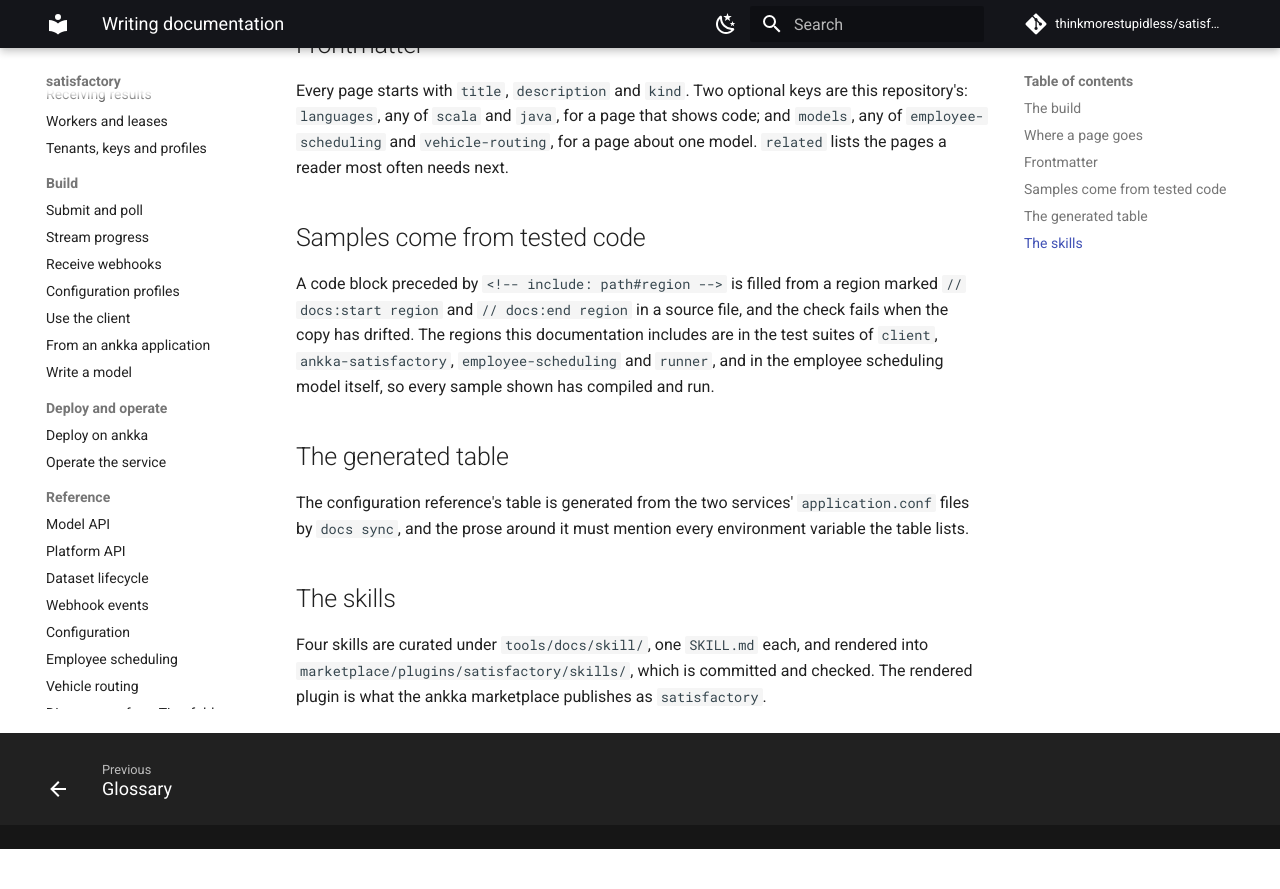
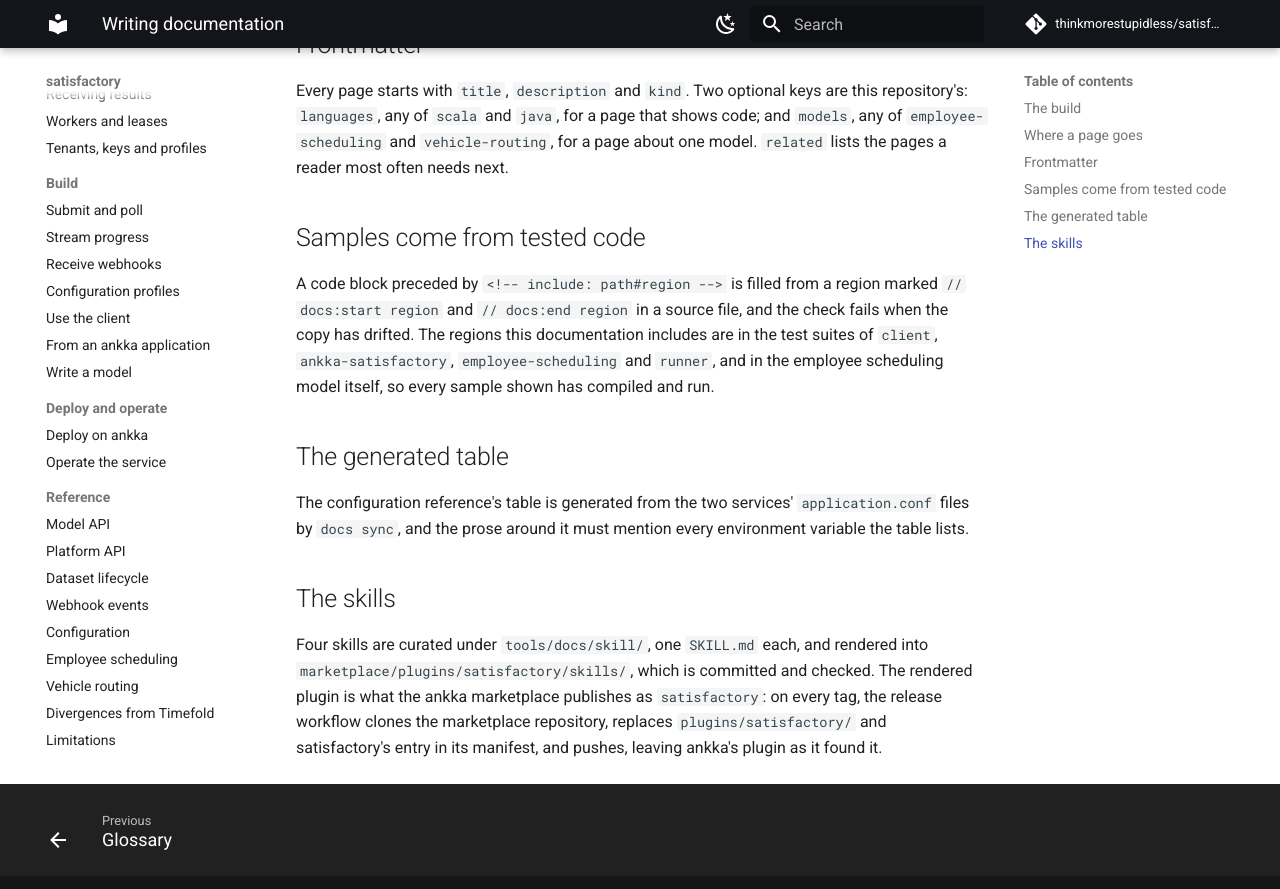
Before and after one commit to thinkmorestupidless/satisfactory, an MkDocs documentation site: the page built from docs/contributing/documentation.md, in a window 1280 px wide and 900 px high, scrolled down 1126 px. Shown: the top 889 px of the window. Built offline with MkDocs 1.6.1 and Material for MkDocs 9.7.7, drawn with Linux system fonts in a browser that asks for light colours; comment, search, counter and statistics services are not loaded; before the commit the page ends 1975 px from its top, so only the background shows below that.

Commit message:
A release publishes the plugin to the ankka marketplace
On a tag, the marketplace job clones thinkmorestupidless/ankka-marketplace,
replaces plugins/satisfactory/ and satisfactory's entry in the manifest, and
pushes an ordinary commit, the same way ankka's release publishes its own
plugin. It needs a MARKETPLACE_REPO_TOKEN secret with write access to that
repository.

Co-Authored-By: Claude Fable 5.1 <noreply@anthropic.com>

```diff
--- a/docs/contributing/documentation.md
+++ b/docs/contributing/documentation.md
@@ -65,4 +65,6 @@ The configuration reference's table is generated from the two services' `applica
 
 Four skills are curated under `tools/docs/skill/`, one `SKILL.md` each, and rendered into
 `marketplace/plugins/satisfactory/skills/`, which is committed and checked. The rendered plugin is what
-the ankka marketplace publishes as `satisfactory`.
+the ankka marketplace publishes as `satisfactory`: on every tag, the release workflow clones the
+marketplace repository, replaces `plugins/satisfactory/` and satisfactory's entry in its manifest, and
+pushes, leaving ankka's plugin as it found it.
```
Also changed, not shown: 1 other file.
